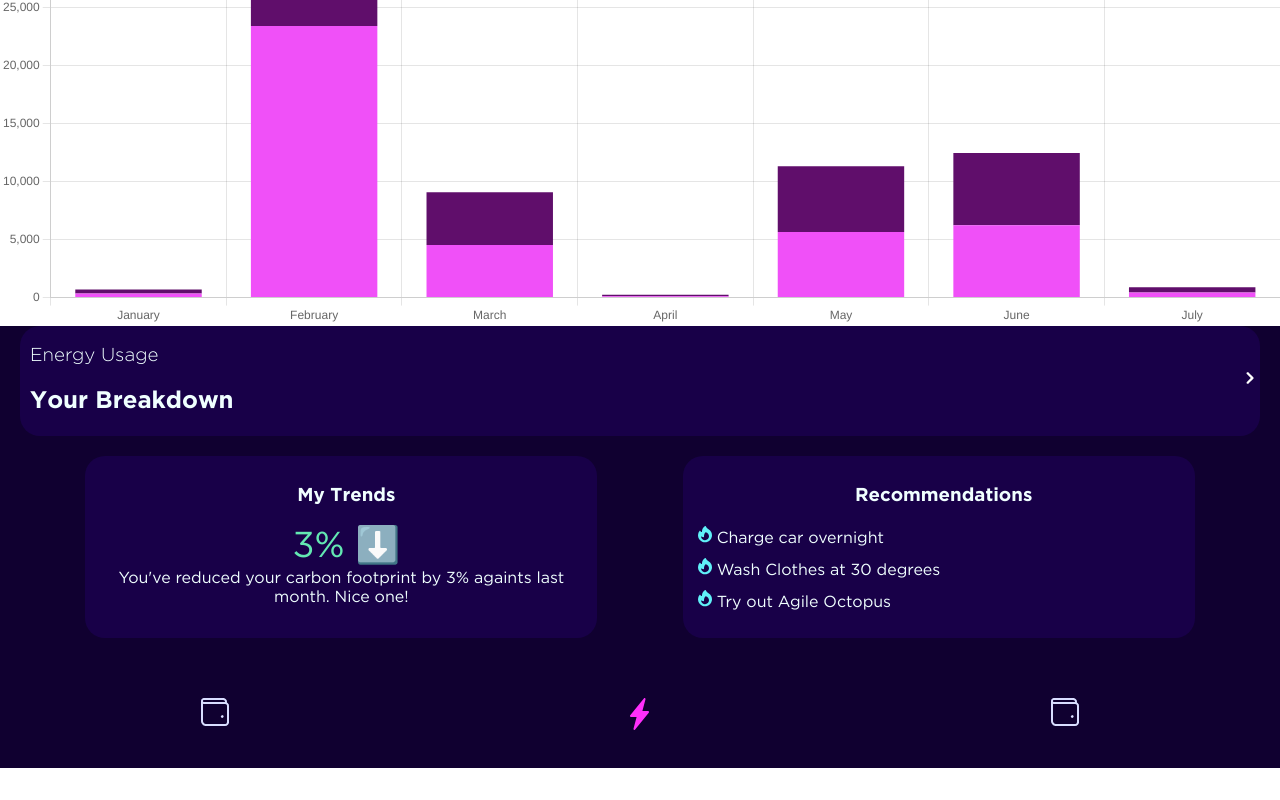
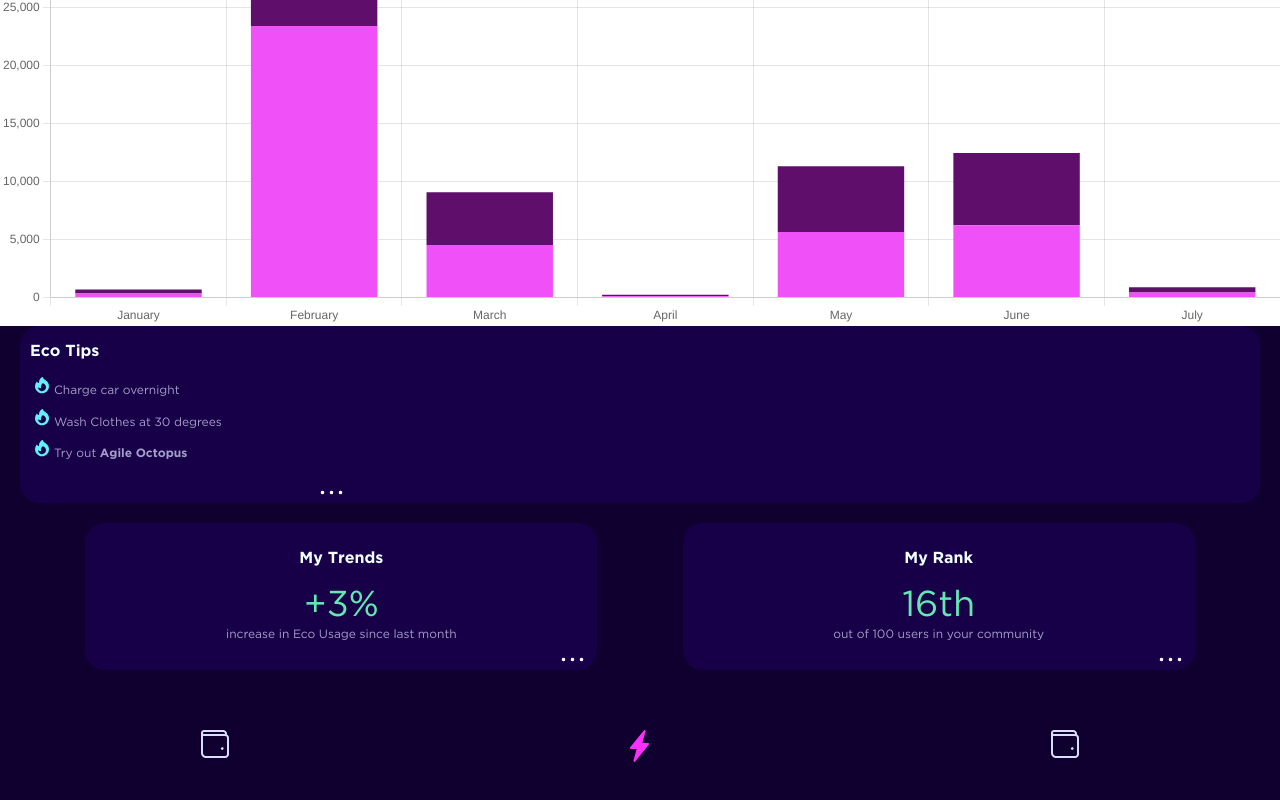
Before and after one commit to mescad/octopus-energy--project-client, a React (Create React App) app: page / in a window 1280 px wide. Shown: the part 434-1234 px from the top of the page. Before the commit the page ends 1202 px from the top, so only its background shows below. Built offline with nearby package versions, Linux system fonts and the light colour scheme.

Commit message:
info section styling completed

```diff
--- a/src/components/Infosection/Infosction.js
+++ b/src/components/Infosection/Infosction.js
@@ -2,53 +2,57 @@ import "./Infosection.scss";
 import { Link } from "react-router-dom";
 import arrow from "../../assets/images/icons/entypo_chevron-left.svg";
 import fire from "../../assets/images/icons/fire.svg";
+import elip from "../../assets/images/icons/Ellipses.png";
 
 const Infosection = () => {
   return (
     <section className="infosection">
       <div className="infosection__horozontalbox">
         <div className="infosection__horozontalbox-textcontainer">
-          <h3 className="infosection__horozontalbox-title">Energy Usage</h3>
-          <h2 className="infosection__horozontalbox-info">Your Breakdown</h2>
-        </div>
-        <div className="infosection__horozontalbox-arrowcontainer">
-          <img className="infosection__horozontalbox-arrow" src={arrow} />
+          <h3 className="infosection__horozontalbox-title"><b>Eco Tips</b></h3>
+          <ul className="infosection__vertbox-reclist">
+            <li className="infosection__vertbox-reclistitem">
+              <img className="infosection__vertbox-reclist--icon" src={fire} />
+              <p class="infosection__vertbox-reclist-p">Charge car overnight</p>
+            </li>
+            <li className="infosection__vertbox-reclistitem">
+              <img className="infosection__vertbox-reclist--icon" src={fire} />
+              <p class="infosection__vertbox-reclist-p">
+                Wash Clothes at 30 degrees
+              </p>
+            </li>
+            <li className="infosection__vertbox-reclistitem">
+              <img className="infosection__vertbox-reclist--icon" src={fire} />
+              <p class="infosection__vertbox-reclist-p">
+                Try out <b>Agile Octopus</b>
+              </p>
+            </li>
+          </ul>
+          <div className="infosection__vertbox-reclist-imagecontainer">
+          <img className="infosection__vertbox-reclist-icon" src={elip} />
+          </div>
         </div>
       </div>
       <div className="infosection__vertbox-container">
         <div className="infosection__vertbox">
           <h3 className="infosection__vertbox-title">My Trends</h3>
-          <p className="infosection__vertbox-info">3% ⬇️ </p>
+          <p className="infosection__vertbox-info">+3%</p>
           <p className="infosection__vertbox-summary">
-            You've reduced your carbon footprint by 3% againts last month. Nice
-            one!
+            increase in Eco Usage since last month
           </p>
+          <div className="infosection__vertbox-reclist-imagecontainer2">
+          <img className="infosection__vertbox-reclist-icon2" src={elip} />
+          </div>
         </div>
         <div className="infosection__vertbox">
-          <h3 className="infosection__vertbox-title">Recommendations</h3>
-          <ul className="infosection__vertbox-reclist">
-            <li className="infosection__vertbox-reclistitem">
-              <img className="infosection__vertbox-reclist--icon" src={fire} />
-              <p
-                class="infosection__vertbox-reclist-p"
-              >
-                Charge car overnight
-              </p>
-            </li>
-            <li className="infosection__vertbox-reclistitem">
-              <img className="infosection__vertbox-reclist--icon" src={fire} />
-              <p
-                class="infosection__vertbox-reclist-p"
-              >
-                Wash Clothes at 30 degrees
-              </p>
-            </li>
-            <li className="infosection__vertbox-reclistitem">
-              <img className="infosection__vertbox-reclist--icon" src={fire} />
-              <p
-                class="infosection__vertbox-reclist-p">Try out Agile Octopus</p>
-            </li>
-          </ul>
+          <h3 className="infosection__vertbox-title">My Rank</h3>
+          <p className="infosection__vertbox-info">16th</p>
+          <p className="infosection__vertbox-summary">
+            out of 100 users in your community
+          </p>
+          <div className="infosection__vertbox-reclist-imagecontainer2">
+          <img className="infosection__vertbox-reclist-icon2" src={elip} />
+          </div>
         </div>
       </div>
     </section>
--- a/src/components/Infosection/Infosection.scss
+++ b/src/components/Infosection/Infosection.scss
@@ -23,16 +23,9 @@
     &-title {
         font-weight:100;
         font-style: normal;
+        font-size:1.6rem;
     }
 
-    &-info {
-
-    }
-
-
-
-    &-arrow {
-    }
   }
 
   &__vertbox {
@@ -46,7 +39,8 @@
     text-align:center;
 
     &-summary{
-
+        font-size: 12px;
+        color:#A59FCB;
         line-height:1.2;
         margin-top:0;
     }
@@ -60,7 +54,17 @@
             line-height: 1.2;
             margin:0;
             text-align: left;
+            font-size:12px;
+            color:#A59FCB;
         }
+
+        &-imagecontainer{
+            width: 165%;
+            display: flex;
+            justify-content: flex-end;
+            padding-bottom: 0.5rem;
+        }
+
 
         &--icon{
             margin-right:0.5rem;
@@ -75,7 +79,8 @@
     }
 
     &-title {
-      padding-left: 1rem;
+
+      font-size:1.6rem;
     }
 
     &-info {
@@ -83,7 +88,7 @@
       font-size: 36px;
       font-style: normal;
       font-weight: 500;
-      padding-left:1rem;
+
       margin:0;
     }
 
@@ -95,3 +100,11 @@
     }
   }
 }
+
+
+.infosection__vertbox-reclist-imagecontainer2{
+    width: 100%;
+    display: flex;
+    justify-content: flex-end;
+    padding-bottom: 0.5rem;
+}
```
Also changed, not shown: src/assets/images/icons/Ellipses.png (added).
